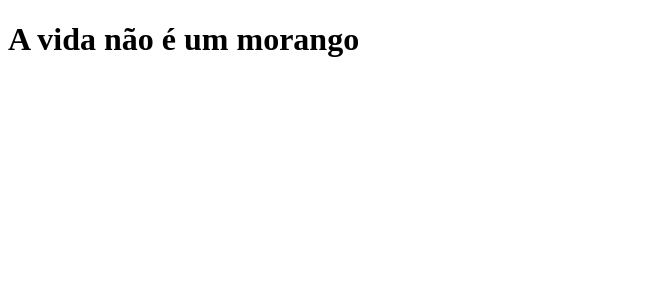
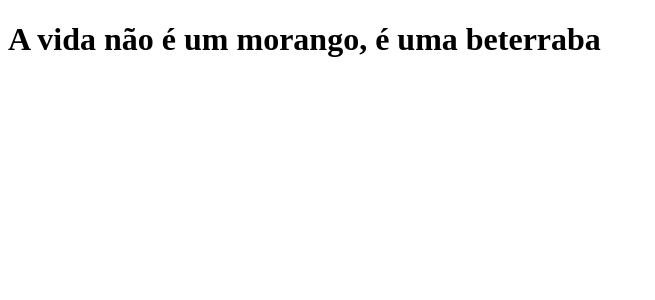
Before and after one commit to renanemanoel33-alt/Python-News, a Next.js app: page / in a window 1280 px wide. Shown: the top 300 px of the page, without its empty margins (0-655 px from the left). Built offline with nearby package versions, Linux system fonts and the light colour scheme.

Commit message:
mudando. . .

```diff
--- a/pages/index.js
+++ b/pages/index.js
@@ -1,5 +1,4 @@
 function Home() {
-  return <h1>A vida não é um morango</h1>;
+  return <h1>A vida não é um morango, é uma beterraba</h1>;
 }
-
 export default Home;
```
